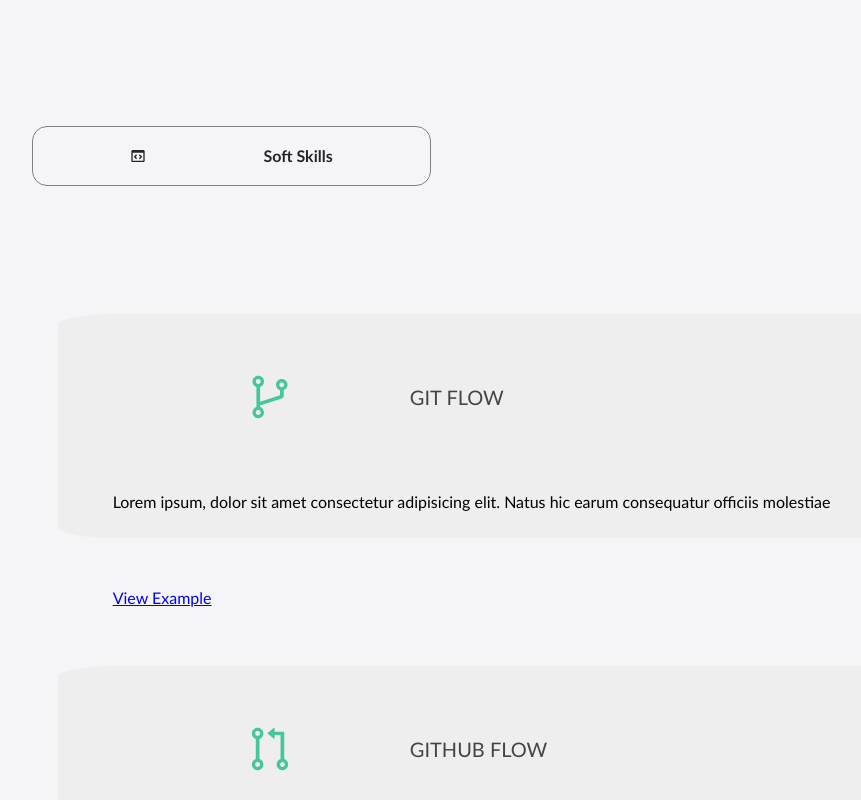
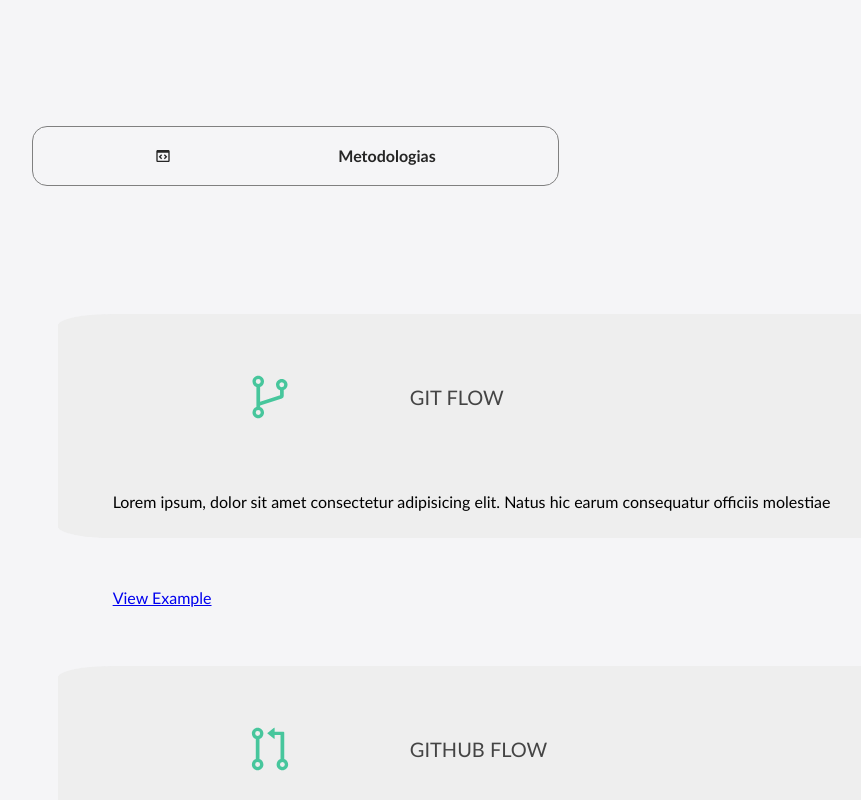
Before and after one commit to IcaroJordano/Portifoleo, a React (Vite) app: page / in a window 1280 px wide. Shown: the part 8680-9480 px from the top of the page, without its empty margins (32-893 px from the left). Built offline with nearby package versions, Linux system fonts and the light colour scheme.

Commit message:
feat: corrigi cor de Contact e nome de Metodologias

```diff
--- a/src/components/About/Metodologias.css
+++ b/src/components/About/Metodologias.css
@@ -18,7 +18,7 @@
 .metodologias .title{
     border: solid gray 1px;
     /* width: fit-content; */
-    width: 25%;
+    width: 35%;
 
     display: flex;
     justify-content: space-around;
--- a/src/components/About/Metodologias.jsx
+++ b/src/components/About/Metodologias.jsx
@@ -11,7 +11,7 @@ export function Metodologias() {
     return(
     <section className="metodologias">
         {/* <h2 className='titulo'><span className="line"> ________________________</span> <br></br>Metodologias e Praticas de Desenvolvimento.  </h2> */}
-        <h2 class="title"><BiCodeBlock></BiCodeBlock> Soft Skills</h2>
+        <h2 class="title"><BiCodeBlock></BiCodeBlock> Metodologias</h2>
 
         <CardMetodologias title={'GIT FLOW'}>
             <AiOutlineBranches></AiOutlineBranches>
--- a/src/components/Contact.css
+++ b/src/components/Contact.css
@@ -50,7 +50,8 @@
 }
 
 .Contact .top svg{
-    color:#4ade80;
+    /* color:#4ade80; */
+    color: #10b981be;
     font-size: 35px;
     margin: 4%;
 }
--- a/src/components/Contact.jsx
+++ b/src/components/Contact.jsx
@@ -37,7 +37,7 @@ export function Contact() {
                     <FaLinkedinIn></FaLinkedinIn>
                     <h4>Linkedin</h4>
                 </div>
-                <a href="https://www.linkedin.com/in/icaro-jordano/" target="blank">https://www.linkedin.com/in/icaro-jordano/</a>
+                <a href="https://www.linkedin.com/in/icaro-jordano/" target="blank">linkedin.com/in/icaro-jordano/</a>
             </div>
 
 
@@ -46,7 +46,7 @@ export function Contact() {
                     <FaGithub></FaGithub>
                     <h4>Github</h4>
                 </div>
-                <a href="https://github.com/IcaroJordano" target="blank">https://github.com/IcaroJordano</a>
+                <a href="https://github.com/IcaroJordano" target="blank">github.com/IcaroJordano</a>
             </div>
             </section>
     )
```
